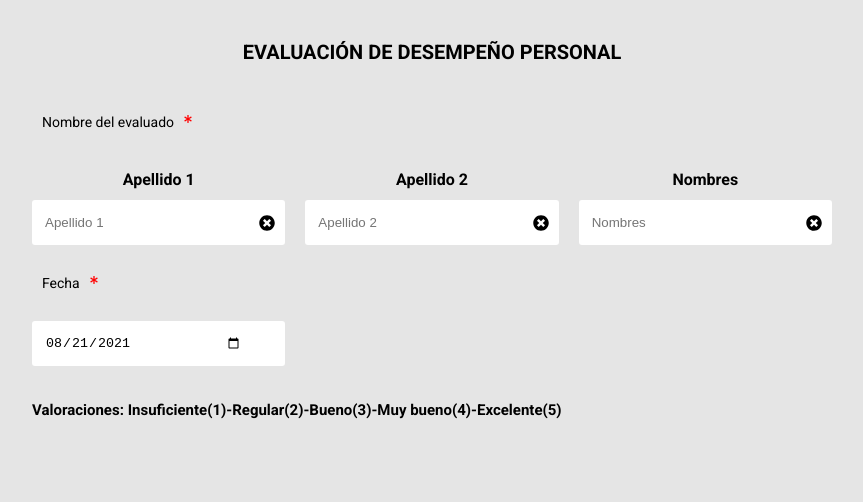
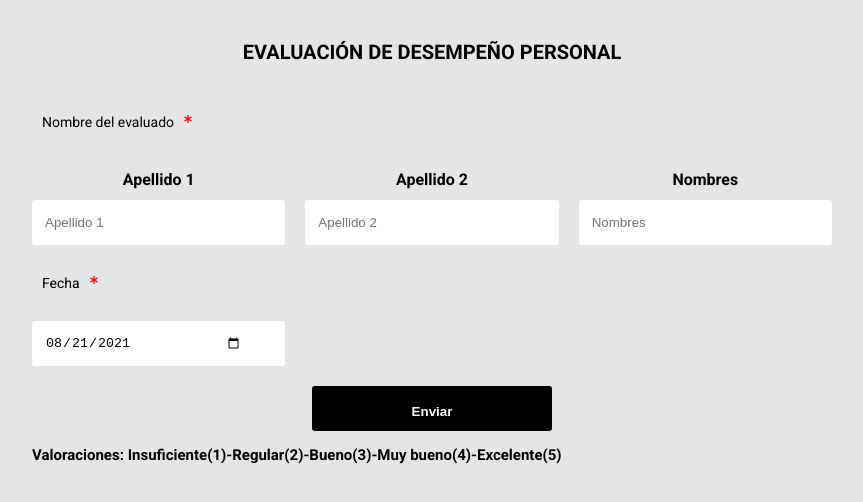
Before and after one commit to E-RI-CK/KillkipProyect1, a React (Create React App) app: page / in a window 1280 px wide. Shown: the top 502 px of the page, without its empty margins (208-1071 px from the left). Built offline with nearby package versions, Linux system fonts and the light colour scheme.

Commit message:
Nombres y fecha terminado

```diff
--- a/src/App.js
+++ b/src/App.js
@@ -1,9 +1,9 @@
 import React,{useState} from 'react';
 import './style.css';
-import { Formulario,Asterisk,TitleNames} from './elementos/formularios';
+import { Formulario,Asterisk,TitleNames,ContenedorBotonCentrado,Boton,MensajeExito,MensajeError} from './elementos/formularios';
 import { faAsterisk } from "@fortawesome/free-solid-svg-icons";
-//import { FontAwesomeIcon } from '@fortawesome/react-fontawesome';
-//import { faTimesCircle,faExclamationTriangle } from '@fortawesome/free-solid-svg-icons';
+import { FontAwesomeIcon } from '@fortawesome/react-fontawesome';
+import { faExclamationTriangle } from '@fortawesome/free-solid-svg-icons';
 import Input from './componentes/input';
 import Date from './componentes/date';
 import Title from './componentes/title';
@@ -14,15 +14,38 @@ const App = () => {
   const [apellido1,changeLastName1] = useState({campo:'',valid: null});
   const [apellido2,changeLastName2] = useState({campo:'',valid: null});
   const [nombres,changeNames] = useState({campo:'',valid: null});
+  const [formulario,changeFomulario] = useState(null);
+  const expression = {
+    name:  /^[a-zA-ZÀ-ÿ\s]{1,40}$/,
+    lastName: /^[a-zA-ZÀ-ÿ]{1,40}$/,
+    password: /^.{4,12}$/, // 4 a 12 digitos.
+    correo: /^[a-zA-Z0-9_.+-]+@[a-zA-Z0-9-]+\.[a-zA-Z0-9-.]+$/,
+    telefono: /^\d{7,14}$/ // 7 a 14 numeros.
+  }
 
-const exprecion = {
-  usuario:  /^.{4,12}$/
-}
+  const onSubmit = (e) => {
+    e.preventDefault();
+
+    if(apellido1.valid === 'true' &&
+       apellido2.valid === 'true' &&
+       nombres.valid === 'true'){
+       changeFomulario(true);
+       changeLastName1({campo: '', valid: 'null' });
+       changeLastName2({campo: '', valid: 'null' });
+       changeNames({campo: '', valid: 'null' });
+      }
+    else{
+      changeFomulario(false);
+
+    }
+
+  }
+
 
   return(
     <main>
         <Title/>
-        <Formulario action = ''>
+        <Formulario action = '' onSubmit={onSubmit}>
           <TitleNames>Nombre del evaluado
               <Asterisk icon={faAsterisk}/>
           </TitleNames>
@@ -34,7 +57,7 @@ const exprecion = {
               placeholder="Apellido 1"
               name="apellido1"
               leyendError="Ingrese un valor valido solo caracteres A-Z-a-z"
-              regularExpresion= {exprecion.usuario}
+              regularExpresion= {expression.lastName}
           />
           <Input
               state={apellido2}
@@ -44,7 +67,7 @@ const exprecion = {
               placeholder="Apellido 2"
               name="apellido2"
               leyendError="Ingrese un valor valido solo caracteres A-Z-a-z"
-              regularExpresion=""
+              regularExpresion={expression.lastName}
           />
           <Input
               state={nombres}
@@ -54,14 +77,24 @@ const exprecion = {
               placeholder="Nombres"
               name="nombres"
               leyendError="Ingrese un valor valido solo caracteres A-Z-a-z"
-              regularExpresion= ""
+              regularExpresion= {expression.name}
           />
           <TitleNames>Fecha
               <Asterisk icon={faAsterisk}/>
           </TitleNames>
           <Date/>
-          <DescriptionForm/>
+					{formulario === false && <MensajeError>
+					<p>
+						<FontAwesomeIcon icon={faExclamationTriangle}/>
+						<b>Error:</b> Por favor rellena el formulario correctamente.
+					</p>
+				  </MensajeError>}
+				  <ContenedorBotonCentrado>
+					  <Boton type="submit">Enviar</Boton>
+					  {formulario === true && <MensajeExito>Formulario enviado exitosamente!</MensajeExito>}
+				  </ContenedorBotonCentrado>
         </Formulario>
+        <DescriptionForm/>
     </main>
   )
 }
--- a/src/componentes/date.js
+++ b/src/componentes/date.js
@@ -1,12 +1,12 @@
 import React from 'react';
-import { Input } from '../elementos/formularios';
+import { Date } from '../elementos/formularios';
 
 const ComponentDate = () =>{
     return(
-        <Input type="date" id="myDate" name="trip-start"
+        <Date type="date" id="myDate" name="trip-start"
             value="2021-08-21"
             min="2019-12-31" max="2021-12-31">
-        </Input>
+        </Date>
     )
 }
 
--- a/src/componentes/input.js
+++ b/src/componentes/input.js
@@ -1,40 +1,42 @@
 import React from "react";
 import {Label,GrupoInput,LeyendaError,IconoValidacion,Input} from './../elementos/formularios';
-import { faTimesCircle } from '@fortawesome/free-solid-svg-icons';
+import { faTimesCircle,faCheckCircle } from '@fortawesome/free-solid-svg-icons';
 
-const ComponentInput = ({state,changeState,type,label,placeholder,name,leyendError,expresionRegular}) =>{
+const ComponentInput = ({state,changeState,type,label,placeholder,name,leyendError,regularExpresion}) => {
 
     const onChange = (e) =>{
-       // changeState({...state, campo: e.target.value});
+       changeState({...state, campo: e.target.value});// (agregar todos los campos del state,modificar campo con el valor actual)
        console.log(e.target.value);
     }
 
-   /* const validation = () =>{
-       if(expresionRegular){
-            if(expresionRegular.test(state.campo)){
-                console.log("Input correcto");
+    const validation = () =>{
+       if(regularExpresion){
+            if(regularExpresion.test(state.campo)){
+                //console.log("Input correcto");
+                changeState({...state, valid: 'true'});
             }
             else{
-                console.log("Input incorrecto");
+                changeState({...state, valid: 'false'});
             }
         }
-    }*/
+    }
 
     return(
         <div>
-            <Label htmlFor = {name}>{label}</Label>
+            <Label htmlFor = {name} validation={state.valid}>{label}</Label>
                 <GrupoInput>
                     <Input type = {type}
                     placeholder={placeholder}
                     id={name}
                     value={state.campo}
                     onChange={onChange}
-                    //onKeyUp={validation}
-                    //onBlur={validation}
+                    onKeyUp={validation} //presiona tecla y cuando levantas ejecuta funcion
+                    onBlur={validation}  //presiona tecla fuera del input
+                    validation={state.valid}
                     />
-                    <IconoValidacion icon={faTimesCircle}/>
+                    <IconoValidacion validation={state.valid} icon={state.valid === 'true' ? faCheckCircle : faTimesCircle}/>
                 </GrupoInput>
-            <LeyendaError>{leyendError}</LeyendaError>
+            <LeyendaError validation={state.valid}>{leyendError}</LeyendaError>
         </div>
     )
 }
--- a/src/elementos/formularios.js
+++ b/src/elementos/formularios.js
@@ -1,4 +1,4 @@
-import styled from 'styled-components';
+import styled,{css} from 'styled-components';
 import { FontAwesomeIcon } from '@fortawesome/react-fontawesome';
 
 const colores = {
@@ -26,6 +26,10 @@ const Label = styled.label`
     padding: 10px;
     min-height: 40px;
     cursor: pointer;
+
+    ${props => props.validation === 'false' && css`
+        color: ${colores.error}
+    `}
 `;
 
 const GrupoInput = styled.div`
@@ -48,6 +52,15 @@ const Input = styled.input`
         outline: none;
         box-shadow: 3px 0px 30px rgba(163,163,163,0.4);
     }
+
+    ${props => props.validation === 'true' && css`
+        border: 3px solid transparent;
+    `}
+
+    ${props => props.validation === 'false' && css`
+        border: 3px solid ${colores.error} !important;
+    `}
+
 `;
 
 const LeyendaError = styled.p`
@@ -55,6 +68,14 @@ const LeyendaError = styled.p`
     margin-bottom: 0;
     color: ${colores.error};
     display: none;
+
+    ${props => props.validation === 'true' && css`
+        display: none;
+    `}
+
+    ${props => props.validation === 'false' && css`
+        display: block;
+    `}
 `;
 
 const IconoValidacion = styled(FontAwesomeIcon)`
@@ -63,8 +84,22 @@ const IconoValidacion = styled(FontAwesomeIcon)`
     bottom: 14px;
     z-index: 100;
     font-size: 16px;
-    opacity: 100%;
+    opacity: 0;
+
+
+    ${props => props.validation === 'true' && css`
+        display: block;
+        color: ${colores.exito};
+        opacity: 1;
+    `}
+
+    ${props => props.validation === 'false' && css`
+        display: block;
+        opacity: 1;
+        color: ${colores.error}
+    `}
 `;
+
 const TitleNames = styled.p`
     font-size: 14px;
     grid-column: span 3;
@@ -112,7 +147,6 @@ const Boton = styled.button`
 const MensajeExito = styled.p`
     font-size: 14px;
     color: ${colores.exito};
-    display: none
 `;
 
 const MensajeError = styled.div`
@@ -121,7 +155,10 @@ const MensajeError = styled.div`
     background-color: #F66060;
     padding: 0px 15px;
     border-radius: 3px;
-    grid-column: span 2;
+    grid-column: span 3;
+    margin-top: 20px;
+    border: solid 1px black;
+    text-align: center;
     p{
         margin: 0px;
         margin-right: 30px;
@@ -139,6 +176,18 @@ const Description = styled.p`
     font-size: 15px;
 `;
 
+const Date = styled.input`
+    grid-template-columns: 1fr 1fr 1fr;
+    line-height: 45px;
+    width: 100%;
+    background: #fff;
+    border-radius: 3px;
+    height: 45px;
+    line-height: 45px;
+    padding: 0 40px 0 10px;
+    transition: .3s ease all;
+    border: 3px solid transparent;
+`;
 
 export {
     Formulario,
@@ -155,5 +204,6 @@ export {
     Asterisk,
     TitleNames,
     Title,
-    Description
+    Description,
+    Date
 };
```
